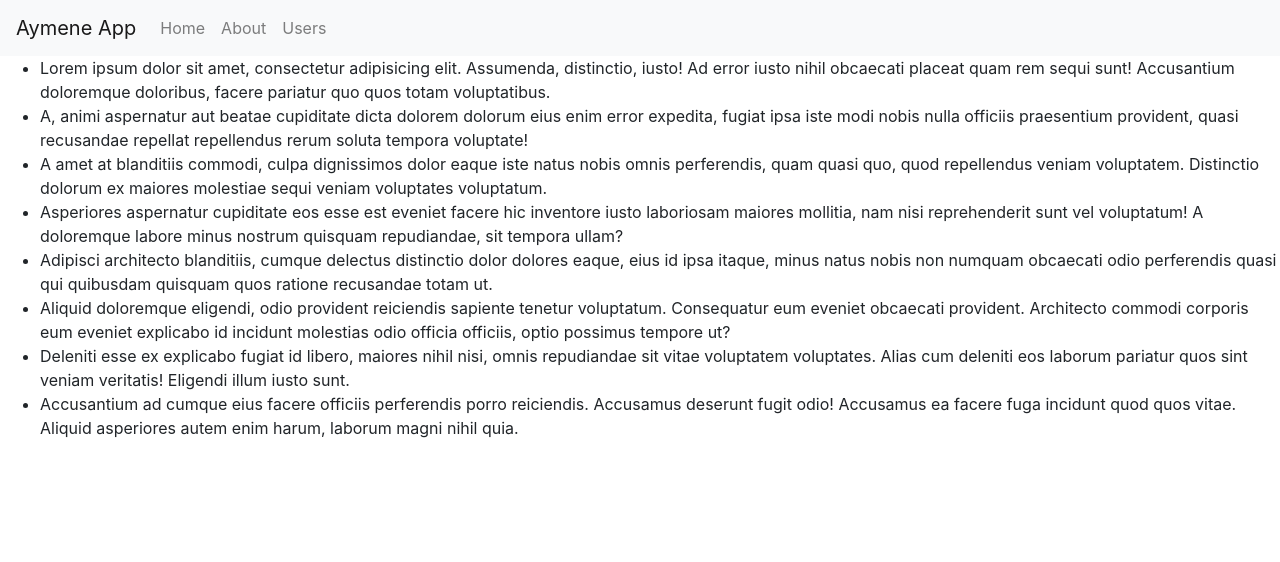
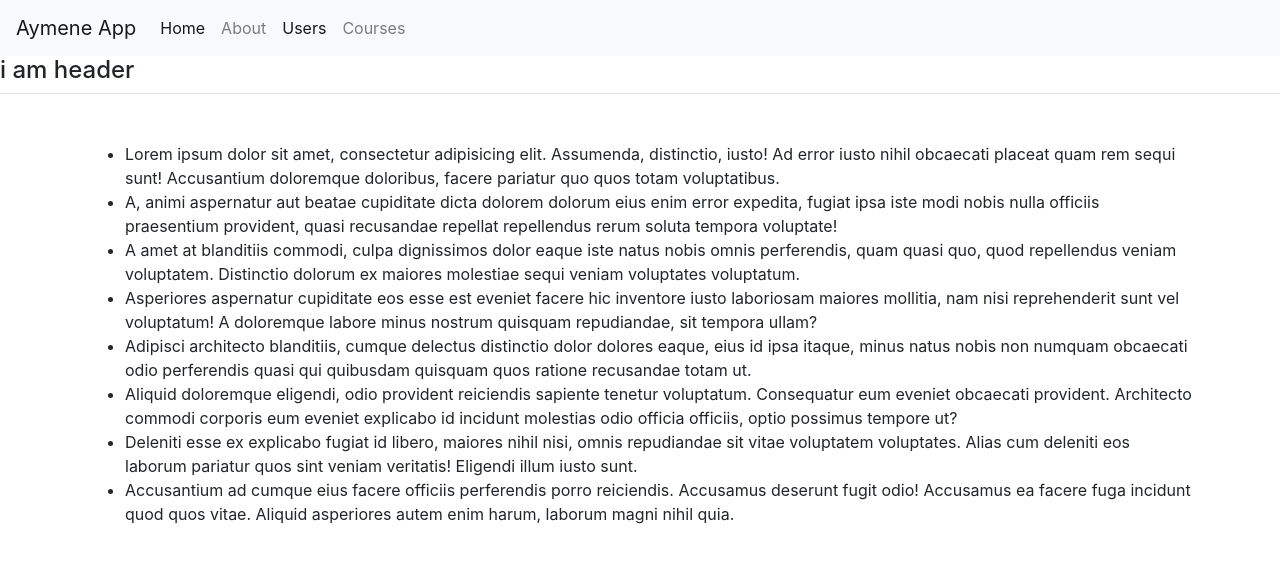
Before and after one commit to bourafai/react-learning, a React (Create React App) app in the folder simple-app-1/: page /users in a window 1280 px wide. Shown: the top 562 px of the page. Built offline with nearby package versions, Linux system fonts and the light colour scheme; no server answers.

Commit message:
simple-app-1: create courses page (fetch data via mock api and create list view, install react-bootstrap package

```diff
--- a/simple-app-1/package.json
+++ b/simple-app-1/package.json
@@ -6,9 +6,10 @@
     "@testing-library/jest-dom": "^4.2.4",
     "@testing-library/react": "^9.5.0",
     "@testing-library/user-event": "^7.2.1",
-    "bootstrap": "^4.3.1",
+    "bootstrap": "^4.4.1",
     "flux": "^3.1.3",
     "react": "^16.13.1",
+    "react-bootstrap": "^1.0.0",
     "react-dom": "^16.13.1",
     "react-router-dom": "^5.1.2",
     "react-scripts": "3.4.1"
--- /dev/null
+++ b/simple-app-1/src/App.js
@@ -0,0 +1,42 @@
+import React from 'react';
+import NavBar from "./common/NavBar";
+import {BrowserRouter as Router, Route, Switch} from "react-router-dom";
+import UsersPage from "./views/UsersPage";
+import AboutPage from "./views/AboutPage";
+import HomePage from "./views/HomePage";
+import Header from "./common/Header";
+import CoursesPage from "./views/CoursesPage";
+
+const App = () => {
+    return (
+        <Router>
+            <div>
+                <Header/>
+
+                <div className="page-container">
+                    {/* A <Switch> looks through its children <Route>s and
+            renders the first one that matches the current URL. */}
+                    <Switch>
+                        <Route path="/about">
+                            <AboutPage/>
+                        </Route>
+                        <Route path="/users">
+                            <UsersPage/>
+                        </Route>
+                        <Route path="/courses">
+                            <CoursesPage/>
+                        </Route>
+                        <Route path="/">
+                            <HomePage/>
+                        </Route>
+                    </Switch>
+                </div>
+            </div>
+        </Router>
+    );
+};
+
+
+
+
+export default App;
--- /dev/null
+++ b/simple-app-1/src/common/Header.js
@@ -0,0 +1,13 @@
+import React from 'react';
+import NavBar from "./NavBar";
+
+const Header = () => {
+    return (
+        <div className="border-bottom">
+            <NavBar/>
+            <h4>i am header</h4>
+        </div>
+    );
+};
+
+export default Header;
--- a/simple-app-1/src/components/NavBar.js
+++ b/simple-app-1/src/common/NavBar.js
@@ -1,5 +1,5 @@
 import React from 'react';
-import {Link} from "react-router-dom";
+import {NavLink} from "react-router-dom";
 
 const NavBar = () => {
     return (
@@ -14,13 +14,16 @@ const NavBar = () => {
                 <nav>
                     <ul className="navbar-nav">
                         <li className="nav-item">
-                            <Link activeClassName="active" className="nav-link" to="/">Home</Link>
+                            <NavLink className="nav-link" to="/">Home</NavLink>
                         </li>
                         <li className="nav-item">
-                            <Link activeClassName="active" className="nav-link" to="/about">About</Link>
+                            <NavLink activeClassName="active" className="nav-link" to="/about">About</NavLink>
                         </li>
                         <li className="nav-item">
-                            <Link activeClassName="active" className="nav-link" to="/users">Users</Link>
+                            <NavLink activeClassName="active" className="nav-link" to="/users">Users</NavLink>
+                        </li>
+                        <li className="nav-item">
+                            <NavLink activeClassName="active" className="nav-link" to="/courses">Courses</NavLink>
                         </li>
                     </ul>
                 </nav>
--- a/simple-app-1/src/components/App.js
+++ /dev/null
@@ -1,34 +0,0 @@
-import React from 'react';
-import NavBar from "./NavBar";
-import {BrowserRouter as Router, Route, Switch} from "react-router-dom";
-import UsersPage from "./UsersPage";
-import AboutPage from "./AboutPage";
-import HomePage from "./HomePage";
-
-const App = () => {
-    return (
-        <Router>
-            <div>
-                <NavBar/>
-                {/* A <Switch> looks through its children <Route>s and
-            renders the first one that matches the current URL. */}
-                <Switch>
-                    <Route path="/about">
-                        <AboutPage/>
-                    </Route>
-                    <Route path="/users">
-                        <UsersPage/>
-                    </Route>
-                    <Route path="/">
-                        <HomePage/>
-                    </Route>
-                </Switch>
-            </div>
-        </Router>
-    );
-};
-
-
-
-
-export default App;
--- a/simple-app-1/src/index.js
+++ b/simple-app-1/src/index.js
@@ -1,5 +1,5 @@
 import React from 'react';
 import {render} from 'react-dom';
-import App from './components/App';
+import App from './App';
 import 'bootstrap/dist/css/bootstrap.min.css';
 render(<App/>,document.getElementById('root'));
--- /dev/null
+++ b/simple-app-1/src/views/CoursesPage.js
@@ -0,0 +1,78 @@
+import React, {Component} from "react";
+import {getCourses} from "../api/courseApi";
+import {getAuthors} from "../api/authorApi";
+import {Container, ListGroup, Tab, Col, Row, Jumbotron} from "react-bootstrap";
+
+class CoursesList extends Component {
+    state = {
+        courses: [],
+        authors: [],
+    };
+
+    componentDidMount() {
+        getCourses().then(value => this.setState({courses: value}));
+        getAuthors().then(value => this.setState({authors: value}));
+    }
+
+    render() {
+        return (
+            <Tab.Container id="list-group-tabs-example" defaultActiveKey="#link1">
+                <Row>
+                    <Col sm={4}>
+                        <ListGroup>
+                            {this.state.courses.map((value) => {
+
+
+                                return (
+                                    <ListGroup.Item key={value.id} href={"#" + value.id}>
+                                        <div className="d-flex w-100 justify-content-between">
+                                            <h6 className="mb-1">{value.title}</h6>
+                                            <small>{value.category}</small>
+                                        </div>
+                                    </ListGroup.Item>
+                                );
+                            })}
+                        </ListGroup>
+                    </Col>
+                    <Col sm={8}>
+                        <Tab.Content>
+                            {this.state.courses.map((value) => {
+                                let author = this.state.authors.find(o => o.id === value.id);
+                                return (
+                                    <Tab.Pane key={value.id} eventKey={"#" + value.id}>
+                                        {value.title}
+                                        <br/>
+                                        <small>{(typeof author !=='undefined') ? <p className="small mb-1">{author.name}</p>: ''}</small>
+                                        <p>Lorem ipsum dolor sit amet, consectetur adipisicing elit. Aliquid
+                                            animi atque culpa cumque distinctio enim excepturi facere ipsam iste
+                                            laboriosam modi molestiae, necessitatibus, perspiciatis placeat
+                                            saepe. Aspernatur consequatur omnis provident.</p>
+                                    </Tab.Pane>
+                                );
+                            })}
+                        </Tab.Content>
+                    </Col>
+                </Row>
+            </Tab.Container>
+        );
+    }
+}
+
+class CoursesPage extends Component {
+
+    render() {
+        return (
+            <div>
+                <Jumbotron>
+                    <h3>Hello courses</h3>
+                </Jumbotron>
+
+                <Container>
+                    <CoursesList/>
+                </Container>
+            </div>
+        );
+    }
+}
+
+export default CoursesPage;
--- a/simple-app-1/src/components/HomePage.js
+++ b/simple-app-1/src/views/HomePage.js
@@ -1,6 +1,6 @@
 import React from "react";
 import AboutPage from "./AboutPage";
-import NavBar from "./NavBar";
+import NavBar from "../common/NavBar";
 import {BrowserRouter as Router, Route, Switch} from "react-router-dom";
 const HomePage = () => {
     return (
--- a/simple-app-1/src/components/UsersPage.js
+++ b/simple-app-1/src/views/UsersPage.js
@@ -2,7 +2,7 @@ import React from 'react';
 
 const UsersPage = () => {
     return (
-        <div>
+        <div className="container my-5">
             <ul>
                 <li>Lorem ipsum dolor sit amet, consectetur adipisicing elit. Assumenda, distinctio, iusto! Ad error
                     iusto nihil obcaecati placeat quam rem sequi sunt! Accusantium doloremque doloribus, facere pariatur
```
Also changed, not shown: simple-app-1/src/views/AboutPage.js (renamed from simple-app-1/src/components/AboutPage.js).
